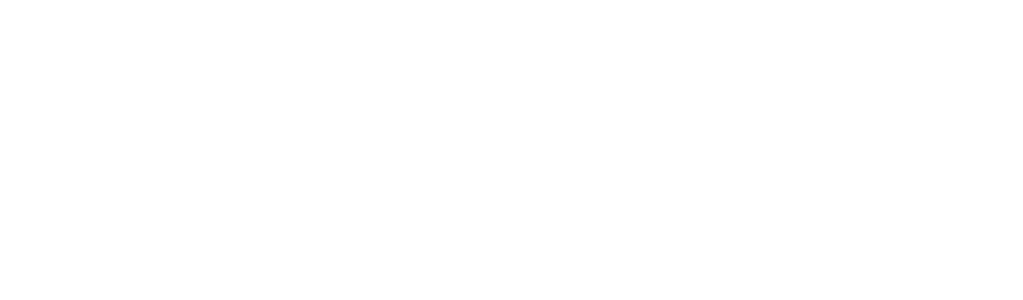
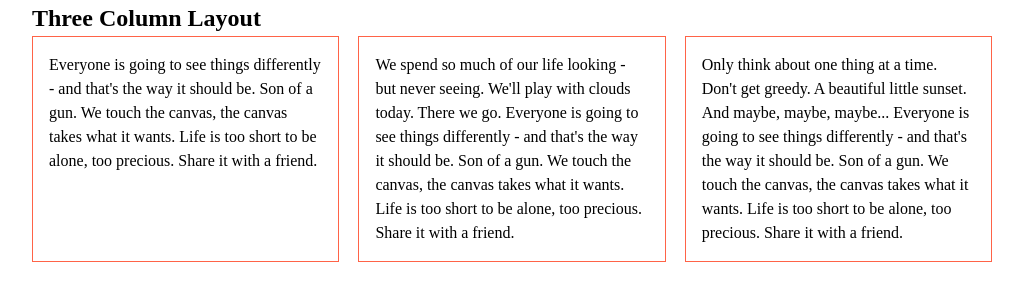
Before and after one commit to brynnarbour/demo-columns, a plain HTML site: page index.html in a window 1280 px wide. Shown: the whole page, without its empty margins (128-1151 px from the left). Drawn offline with Linux system fonts and the light colour scheme.

Commit message:
completed demo

```diff
--- a/css/styles.css
+++ b/css/styles.css
@@ -0,0 +1,16 @@
+.container{
+    max-width: 960px;
+    margin: 0 auto;
+}
+
+.flex{
+    display: flex;
+    flex-flow: wrap;
+    gap: 2%;
+}
+
+.flex > div{
+    border: 1px solid tomato;
+    padding: 16px;
+    width: calc(96%/3);
+}
--- a/index.html
+++ b/index.html
@@ -3,10 +3,29 @@
 <head>
     <meta charset="UTF-8">
     <meta http-equiv="X-UA-Compatible" content="IE=edge">
-    <meta name="viewport" content="width=device-width, initial-scale=1.0">
-    <title>Document</title>
+    <meta name="viewport" content="width=, initial-scale=1.0">
+    <title>Demo Columns</title>
+    <link rel="stylesheet" href="css/reset.css">
+    <link rel="stylesheet" href="css/styles.css">
 </head>
 <body>
-
+    <div class="container">
+        <section>
+            <h2>Three Column Layout</h2>
+            <div class="flex">
+                <div>
+                    <p>
+                        Everyone is going to see things differently - and that's the way it should be. Son of a gun. We touch the canvas, the canvas takes what it wants. Life is too short to be alone, too precious. Share it with a friend.</p>
+                </div>
+                <div>
+                    <p>
+                        We spend so much of our life looking - but never seeing. We'll play with clouds today. There we go. Everyone is going to see things differently - and that's the way it should be. Son of a gun. We touch the canvas, the canvas takes what it wants. Life is too short to be alone, too precious. Share it with a friend.</p>
+                </div>
+                <div>
+                    <p>Only think about one thing at a time. Don't get greedy. A beautiful little sunset. And maybe, maybe, maybe... Everyone is going to see things differently - and that's the way it should be. Son of a gun. We touch the canvas, the canvas takes what it wants. Life is too short to be alone, too precious. Share it with a friend.</p>
+                </div>
+                </div>
+        </section>
+    </div>
 </body>
 </html>
```
